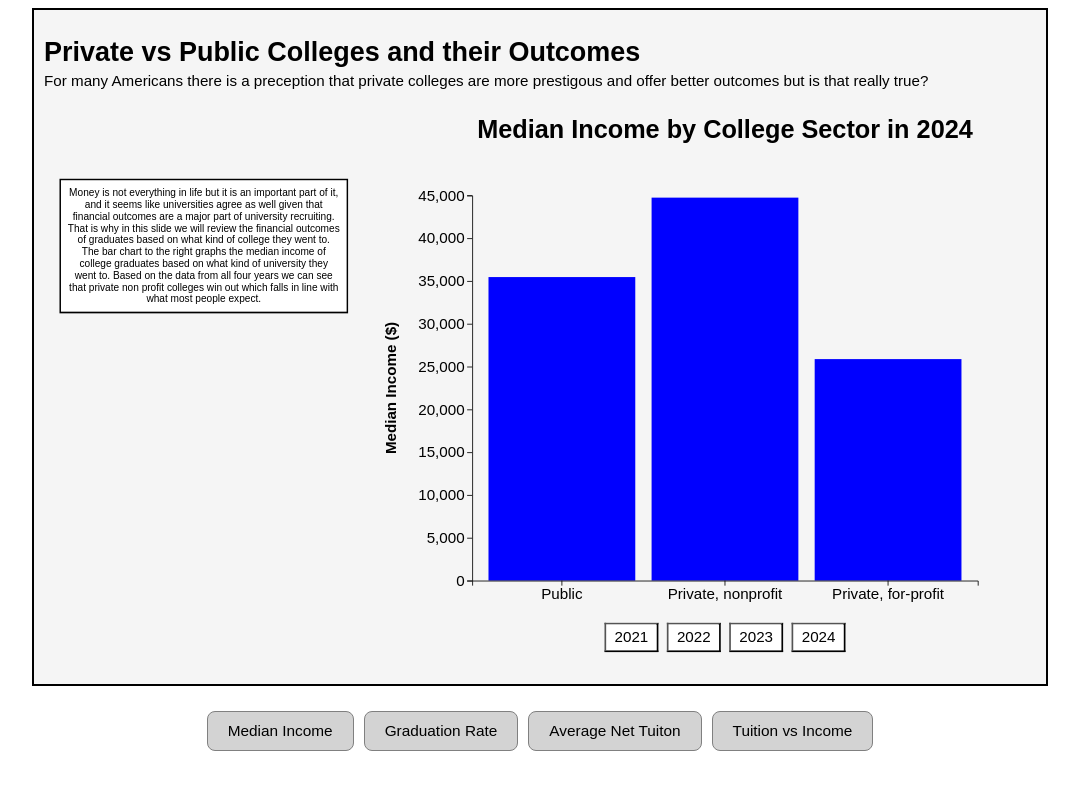
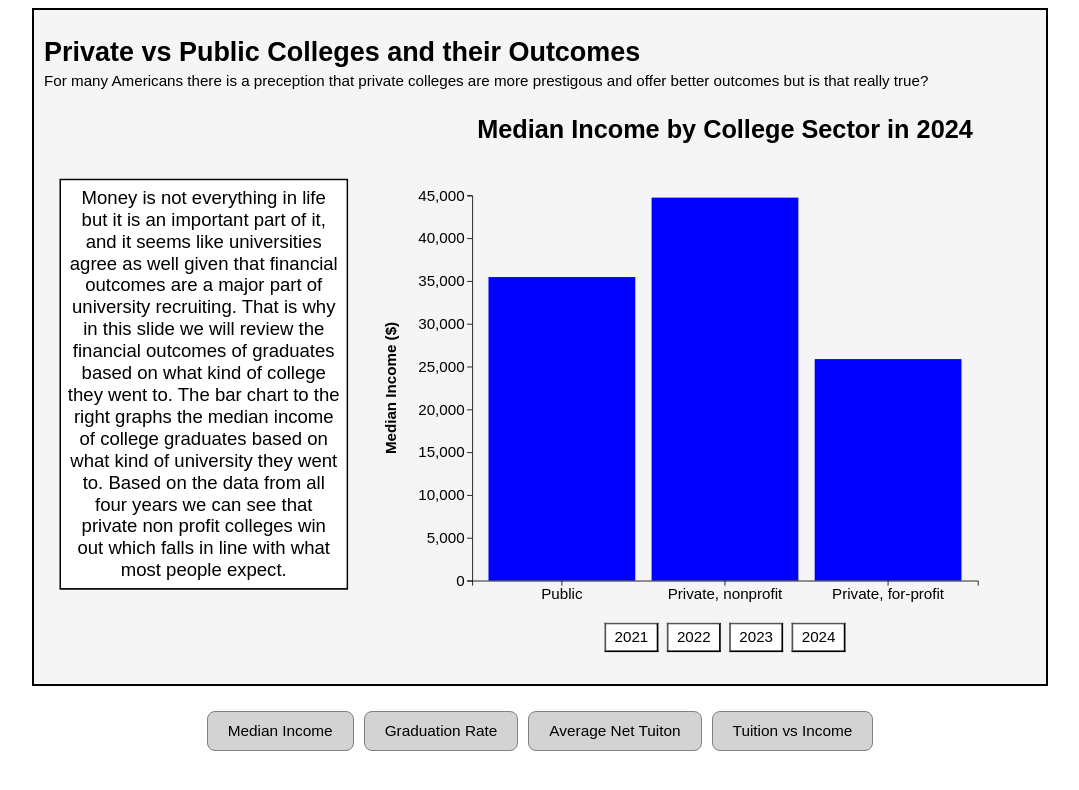
Before and after one commit to boomboy121/CS-416-Narrative-Project, a plain HTML site: page index.html in a window 1280 px wide. Shown: the whole page, without its empty margins (100-1179 px from the left). Drawn offline with nearby package versions, Linux system fonts and the light colour scheme.

Commit message:
fontfix3

```diff
--- a/index.html
+++ b/index.html
@@ -121,7 +121,7 @@
 
 
   const textBoxDiv = textBox.append("xhtml:div")
-  .style("font-size", Math.max(12, Math.min(width, window.innerHeight) * 0.015) + "px")
+  .style("font-size", Math.max(22, Math.min(width, window.innerHeight) * 0.015) + "px")
   .style("font-family", "sans-serif")
   .style("color", "black")
   .style("border", "2px solid black")
```
